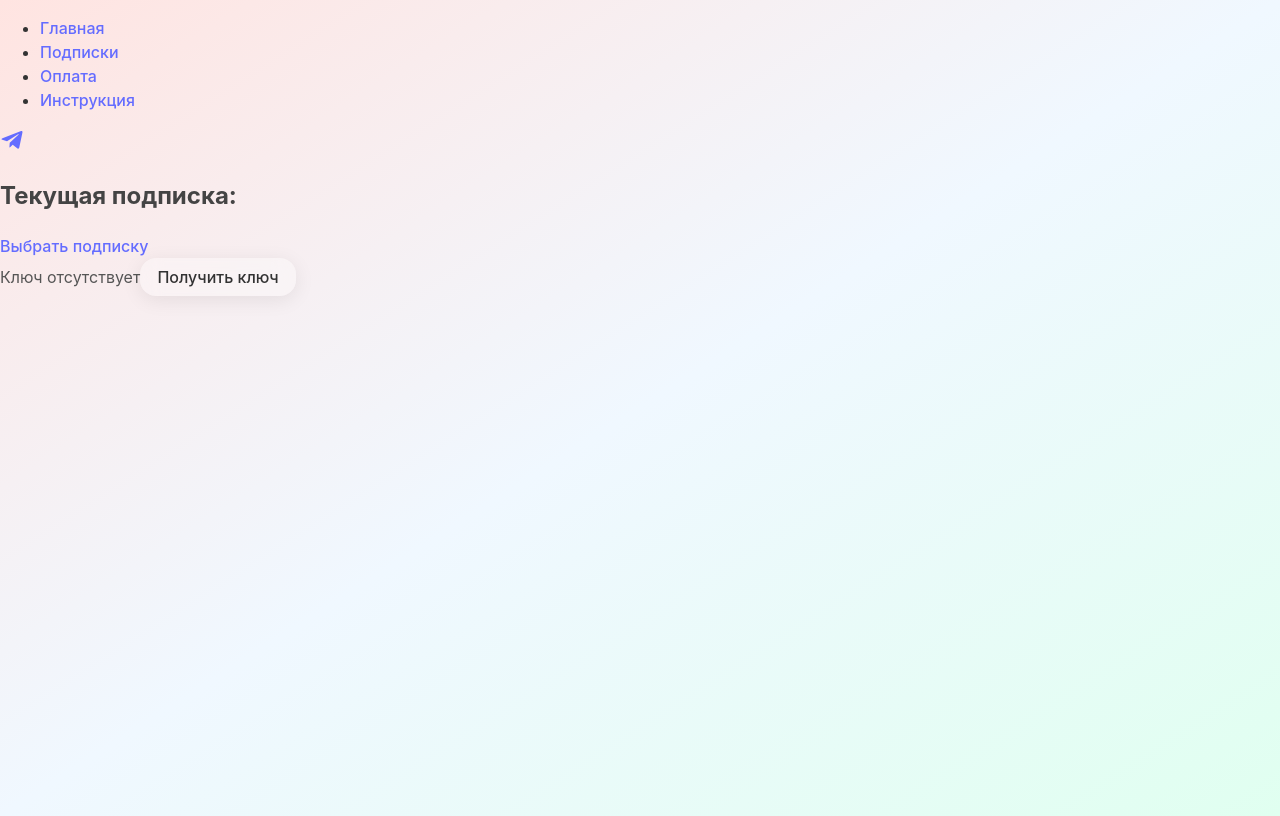
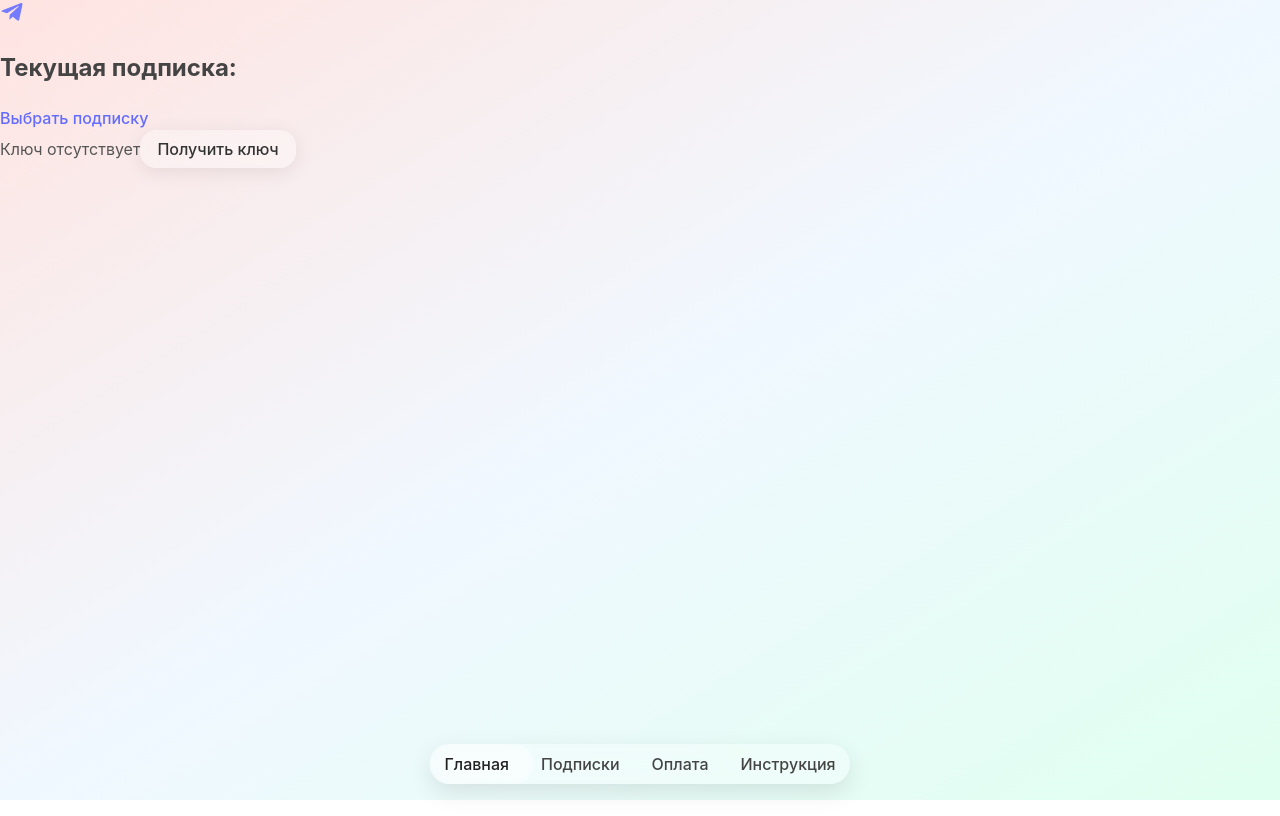
Before and after one commit to ku2ba/vpn-miniapp, a React (Vite) app: page / in a window 1280 px wide. Built offline with nearby package versions, Linux system fonts and the light colour scheme.

Commit message:
Update Navbar.jsx

```diff
--- a/src/components/Navbar.jsx
+++ b/src/components/Navbar.jsx
@@ -1,61 +1,41 @@
-import { NavLink } from "react-router-dom";
+import { NavLink, useLocation } from "react-router-dom";
 import { motion } from "framer-motion";
-import { useEffect, useRef, useState } from "react";
 import "../App.css";
 
-const menuItems = [
+export default function Navbar() {
+  const location = useLocation();
+  const routes = [
     { name: "Главная", path: "/" },
     { name: "Подписки", path: "/subscriptions" },
     { name: "Оплата", path: "/payment" },
     { name: "Инструкция", path: "/instruction" },
   ];
 
-export default function Navbar({ currentPath }) {
-  const [highlightStyle, setHighlightStyle] = useState({});
-  const menuRefs = useRef([]);
+  return (
+    <div className="navbar-bottom">
+      <div className="relative flex justify-between w-full max-w-md mx-auto px-4">
+        {routes.map((route, index) => (
+          <NavLink key={route.path} to={route.path} className="nav-link">
+            {route.name}
+          </NavLink>
+        ))}
 
-  useEffect(() => {
-    const activeIndex = menuItems.findIndex((item) => item.path === currentPath);
-    if (activeIndex !== -1 && menuRefs.current[activeIndex]) {
-      const activeEl = menuRefs.current[activeIndex];
-      setHighlightStyle({
-        left: activeEl.offsetLeft,
-        width: activeEl.offsetWidth,
-      });
-    }
-  }, [currentPath]);
-
-  return (
-    <nav className="fixed top-4 left-1/2 -translate-x-1/2 z-50 backdrop-blur-xl bg-white/30 shadow-lg rounded-2xl px-4 py-2">
-      <ul className="flex gap-4 relative">
-        {/* Подсветка активного пункта */}
-        {highlightStyle.width && (
+        {/* Плавная рамка для активной страницы */}
         <motion.div
-            className="absolute top-0 bottom-0 rounded-full bg-white/50 shadow-md"
           layout
-            transition={{ type: "spring", stiffness: 300, damping: 25 }}
+          transition={{ type: "spring", stiffness: 300, damping: 30 }}
+          className="active-indicator-glass"
           style={{
-              left: highlightStyle.left,
-              width: highlightStyle.width,
+            position: "absolute",
+            top: 0,
+            bottom: 0,
+            borderRadius: "2rem",
+            background: "rgba(255,255,255,0.3)",
+            backdropFilter: "blur(10px)",
+            zIndex: -1,
           }}
         />
-        )}
-
-        {menuItems.map((item, i) => (
-          <li key={item.path} ref={(el) => (menuRefs.current[i] = el)}>
-            <NavLink
-              to={item.path}
-              className={`relative px-4 py-2 font-medium transition-colors duration-300 ${
-                currentPath === item.path
-                  ? "text-pink-600"
-                  : "text-gray-700 hover:text-pink-500"
-              }`}
-            >
-              {item.name}
-            </NavLink>
-          </li>
-        ))}
-      </ul>
-    </nav>
+      </div>
+    </div>
   );
 }
```
Lines whose indentation alone changed are shown as unchanged.
